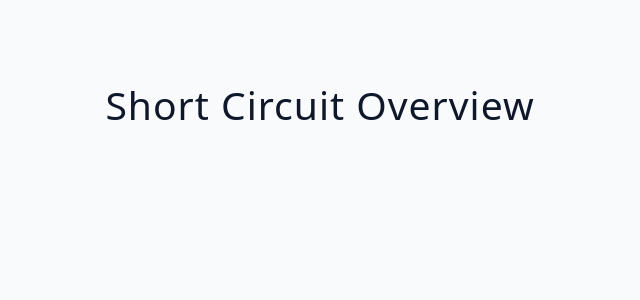
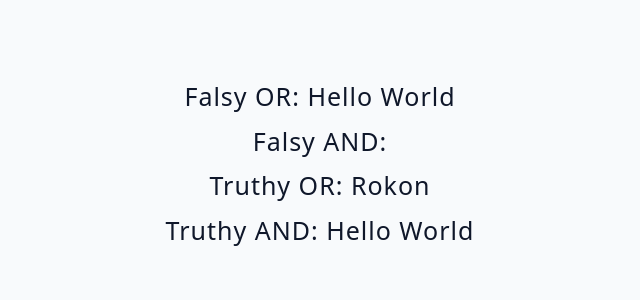
Before and after one commit to m-rokon/react-again, a React (Vite) app in the folder 03-advanced-react/: page / in a window 1280 px wide. Shown: the top 300 px of the page, without its empty margins (320-960 px from the left). Built offline with nearby package versions, Linux system fonts and the light colour scheme.

Commit message:
`short-circut` overview complete

```diff
--- a/03-advanced-react/src/tutorial/03-conditional-rendering/starter/04-short-circuit-overview.jsx
+++ b/03-advanced-react/src/tutorial/03-conditional-rendering/starter/04-short-circuit-overview.jsx
@@ -1,6 +1,17 @@
-import { useState } from 'react';
+import { useState } from "react";
 
 const ShortCircuitOverview = () => {
-  return <h2>short circuit overview</h2>;
+	const [text, setText] = useState("");
+	const [name, setName] = useState("Rokon");
+
+	return (
+		// if condtion will not work
+		<div>
+			<h4>Falsy OR: {text || "Hello World"}</h4>
+			<h4>Falsy AND: {text && "Hello World"}</h4>
+			<h4>Truthy OR: {name || "Hello world"}</h4>
+			<h4>Truthy AND: {name && "Hello World"}</h4>
+		</div>
+	);
 };
 export default ShortCircuitOverview;
```
